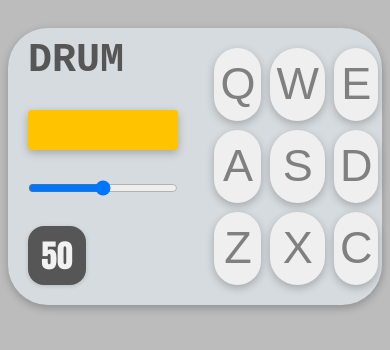
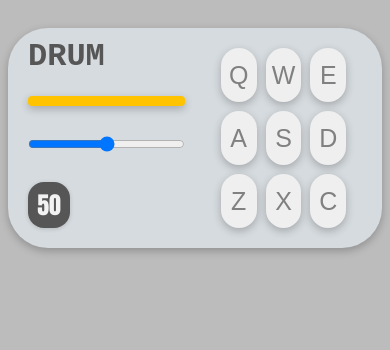
Before and after one commit to VincentStr/DrumJS, a plain HTML site: page index.html in a window 390 px wide. Drawn offline with nearby package versions, Linux system fonts and the light colour scheme.

Commit message:
Sub 500px Sizing

```diff
--- a/style.css
+++ b/style.css
@@ -22,7 +22,7 @@ html {
 
 #display {
     max-width: 1800px;
-    height: 40px;
+    padding: 10px;
     text-align: center;
     font-size: 35px;
     font-family: monospace;
@@ -93,3 +93,24 @@ input {
     box-shadow: rgba(0, 0, 0, 0.16) 0px 1px 4px;
     padding: 5px;
 }
+
+@media only screen and (max-width: 500px) {
+    .drum-pad {
+        color: grey;
+        font-size: 25px;
+        border-radius: 20px;
+        padding-left: 5px;
+        padding-right: 5px;
+    }
+    #display{
+        font-size: 15px;
+        padding: 5px;
+    }
+    #demo{
+        font-size: 1.5rem;
+        width: 2rem;
+    }
+    #text{
+        font-size: 2rem;
+    }
+}
```
